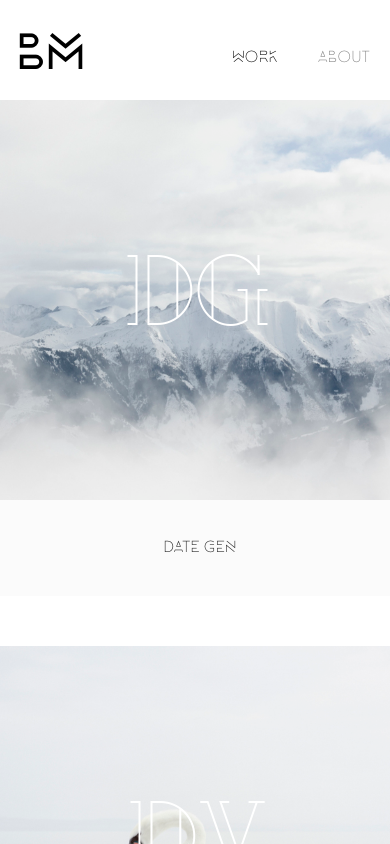
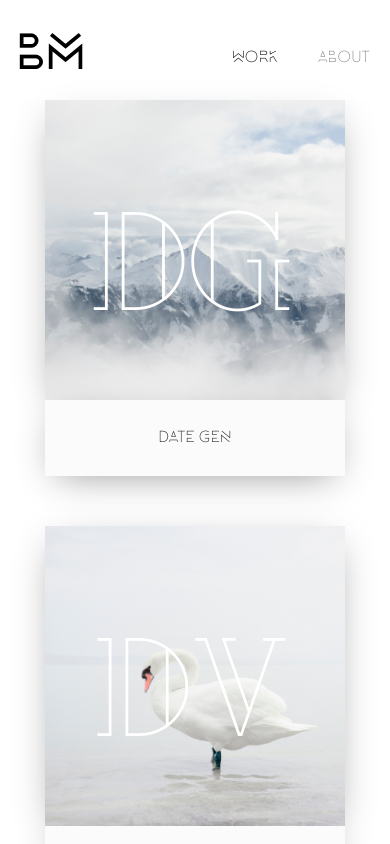
Before and after one commit to BrodyMacfarlane/portfolio, a React (Create React App) app: page /work in a window 390 px wide. Shown: the top 844 px of the page. Built offline with nearby package versions, Linux system fonts and the light colour scheme.

Commit message:
media query fixes

```diff
--- a/src/index.css
+++ b/src/index.css
@@ -213,19 +213,23 @@ svg line {
     width: 80%;
   }
 
+  .projects a div {
+    box-shadow: 0px 10px 38px -12px rgba(0,0,0,0.43);
+  }
+
   .project {
     /* width: 80%;
     height: 100%; */
     margin: auto;
-    line-height: 400px;
-    font-size: 100px;
-    min-width: 400px;
-    min-height: 400px;
+    line-height: 350px;
+    font-size: 140px;
+    min-width: 300px;
+    min-height: 300px;
   }
 
   .project-title {
-    padding: 40px 0px 40px 0px;
-    width: 400px;
+    padding: 30px 0px 30px 0px;
+    width: 300px;
     margin: auto;
   }
 
```
